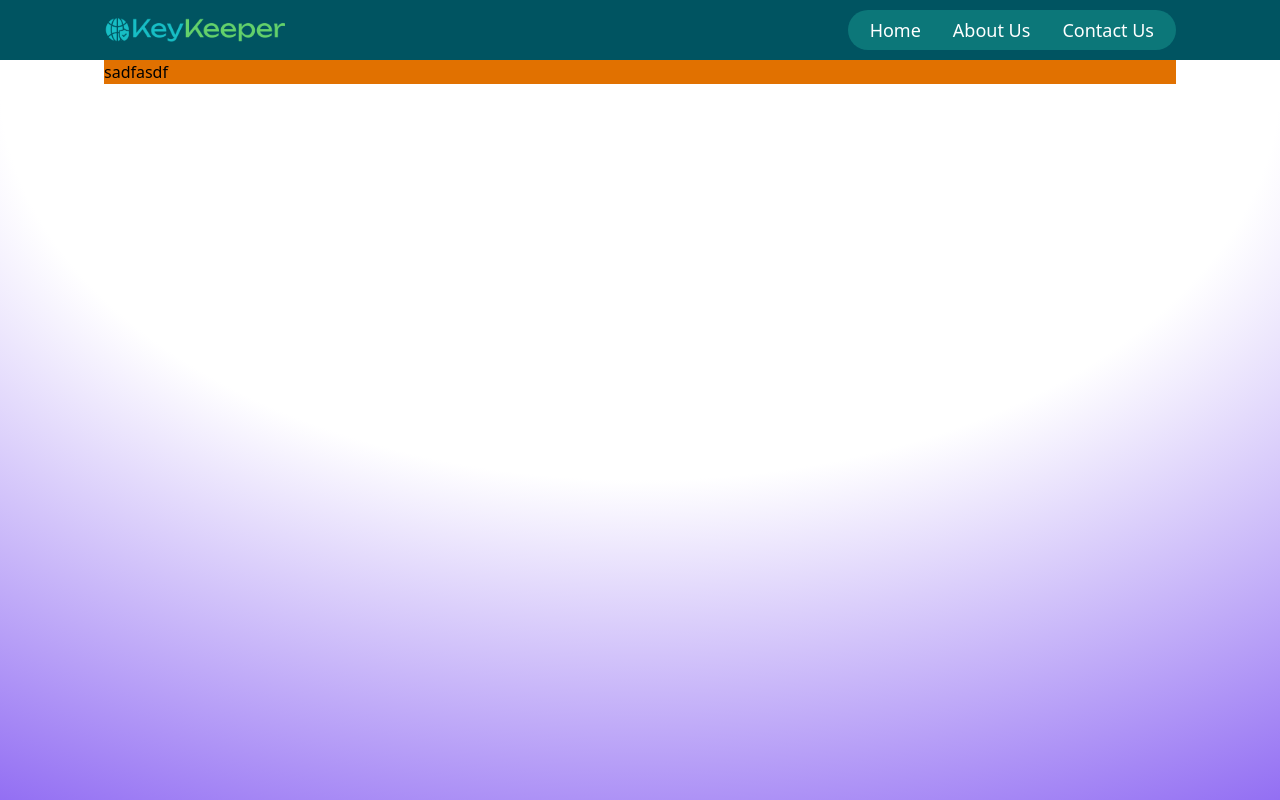
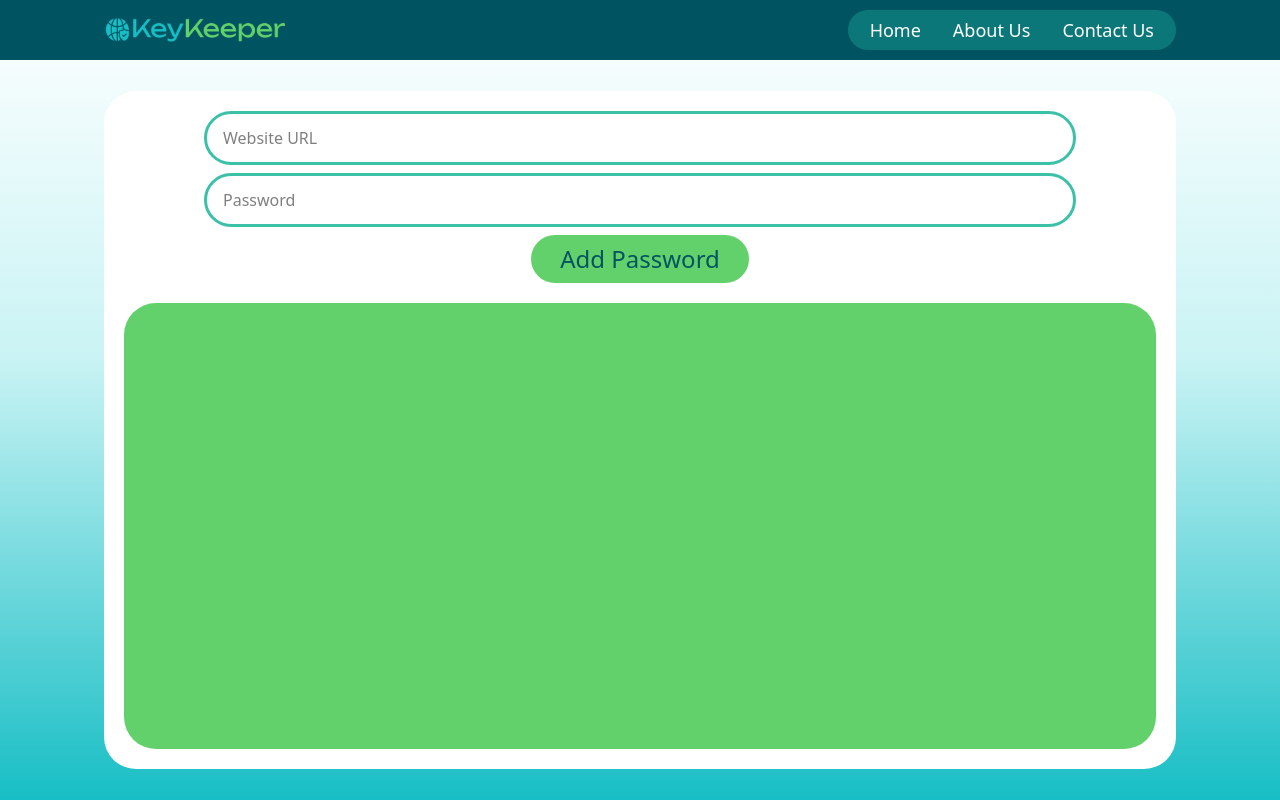
Before and after one commit to Shahil-Shaikh/Password_Manager, a React (Vite) app: page / in a window 1280 px wide. Built offline with nearby package versions, Linux system fonts and the light colour scheme.

Commit message:
Add basic structure

```diff
--- a/src/Components/Manager.jsx
+++ b/src/Components/Manager.jsx
@@ -3,11 +3,33 @@ import React from 'react'
 function Manager() {
     return (
         <div>
-            <div className="absolute inset-0 -z-10 h-full w-full bg-white [background:radial-gradient(125%_125%_at_50%_10%,#fff_40%,#63e_100%)]"></div>
 
-            <div className='inputs bg-amber-600 content_size'>   {/*content_size is an applied directive see the index.css for it's definition  */}
-                sadfasdf
+            <div className="absolute inset-0 -z-10 h-full w-full bg-white [background:linear-gradient(180deg,#ffffff_0%,#c9f3f4_45%,#17bec5_100%)]"></div>
+
+
+            <div className=' h-[calc(100dvh-3.75rem)] flex items-center '>
+                {/* 3.75 rem is the height of the navbar and we minus it from the full viewport height */}
+                <div className='inputs h-11/12 grow content_size bg-white rounded-4xl p-5 flex flex-col'>
+                    {/*content_size is an applied directive see the index.css for it's definition  */}
+                    {/* we are using flex-grow: 1 (i.e. "grow" in tailwind) in this item , flex-grow allows the item to grow as much as possible to cover entire available space */}
+
+                    <div className='input_container flex flex-col items-center px-20 gap-y-2 mb-5'>
+                        <input type="text" placeholder='Website URL' className='input_style' />
+                        <input type="password" placeholder='Password' className='input_style' />
+                        <button className='bg-green2 p-2 h-auto w-1/4 rounded-4xl text-2xl text-green1 font-normal'>Add Password</button>
+                        {/* flex-direction: column stretches items to full width, while row usually limits them to content width. And so by default the input boxes and the button takes full width when we set the parent for flex direction as column*/}
+                    </div>
+
+                    <div className='h-1/4 bg-green2 grow rounded-4xl'>
+                    {/* One thing to note here, if we open the dev options in browser in the below then this box resizes on the y axis automatically
+                    by shrinking on the y axis. THis happens due to the having of flex-shrink: 1 peroperty which is the default property for flex items.
+                    setting it to 0 will stop resizing it.
+                    But here setting it to 0 will still cause it to resize as the height is not fixed rather it is 1/4 th of the parent container*/}
+                    </div>
+                </div>
             </div>
+
+
         </div>
     )
 }
--- a/src/Components/Navbar.jsx
+++ b/src/Components/Navbar.jsx
@@ -12,6 +12,7 @@ function Navbar() {
     <div className=" bg-green1 h-15 w-max-full ">
       <div className=" h-full w-auto flex items-center justify-between   content_size">
         {/* h-full and w-full takes the same height and width from parent element */}
+        {/* this second div is present inside the main nav div and this second div holds all the elements. It is mainly added so that we can have some space around the logo and menubar altogether in the x axis on both side within the navbar which is the parent div (i.e. main nav div) */}
 
         <div className='logo'>
           <a href="#"><img src={logo} alt="" className='h-6' /></a>
--- a/src/index.css
+++ b/src/index.css
@@ -5,9 +5,10 @@
 We add our customs colors by using @theme */
 @theme {
     --color-green1: #005461;
-    --color-green2: #0C7779;
+    --color-green2: #63d16b;
     --color-green3: #0C7779;
     --color-green4: #3BC1A8;
+
 }
 
 /* we have created a new classs content_size and it will apply the max-w-5xl, mx-auto classes */
@@ -16,5 +17,12 @@ We add our customs colors by using @theme */
     /* 2xl:mx-52 is a media query.
     In 2xl:mx-52 the thing before colon means the screen size (2xl = 1536px and above) and after colon
     means the margin class (mx-52 = margin-left and margin-right = 52px) */
+}
 
+.input_style{
+    @apply border-3 border-green4 rounded-4xl  px-4 py-3 w-full outline-none focus:border-green3 transition duration-330;
+    /* here we could use grow for the input to stretch and fill available space
+    but as the parent div is a flex column, the inputs are already stretching to fill available width
+    so instead grow which only works in flex containers with flex-direction: row .
+    we have used w-full which will in result stretch the input to full width of its parent div container (i.e. input_container )*/
 }
```
